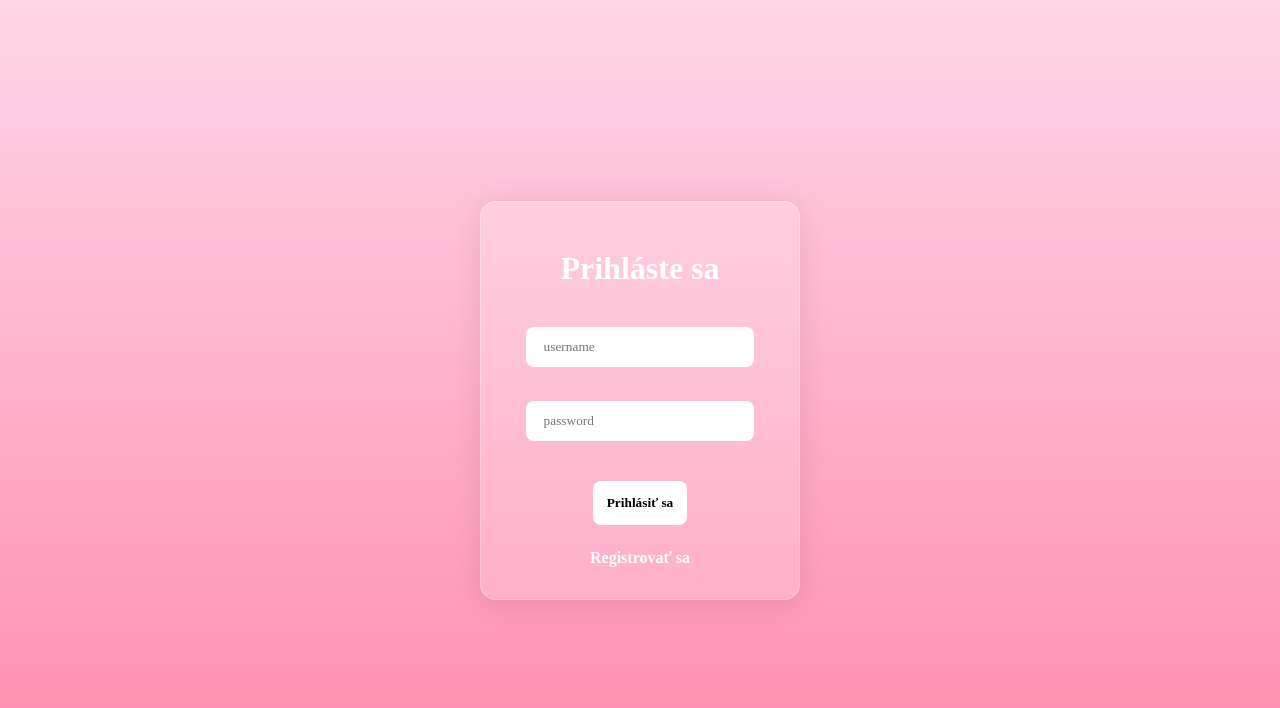
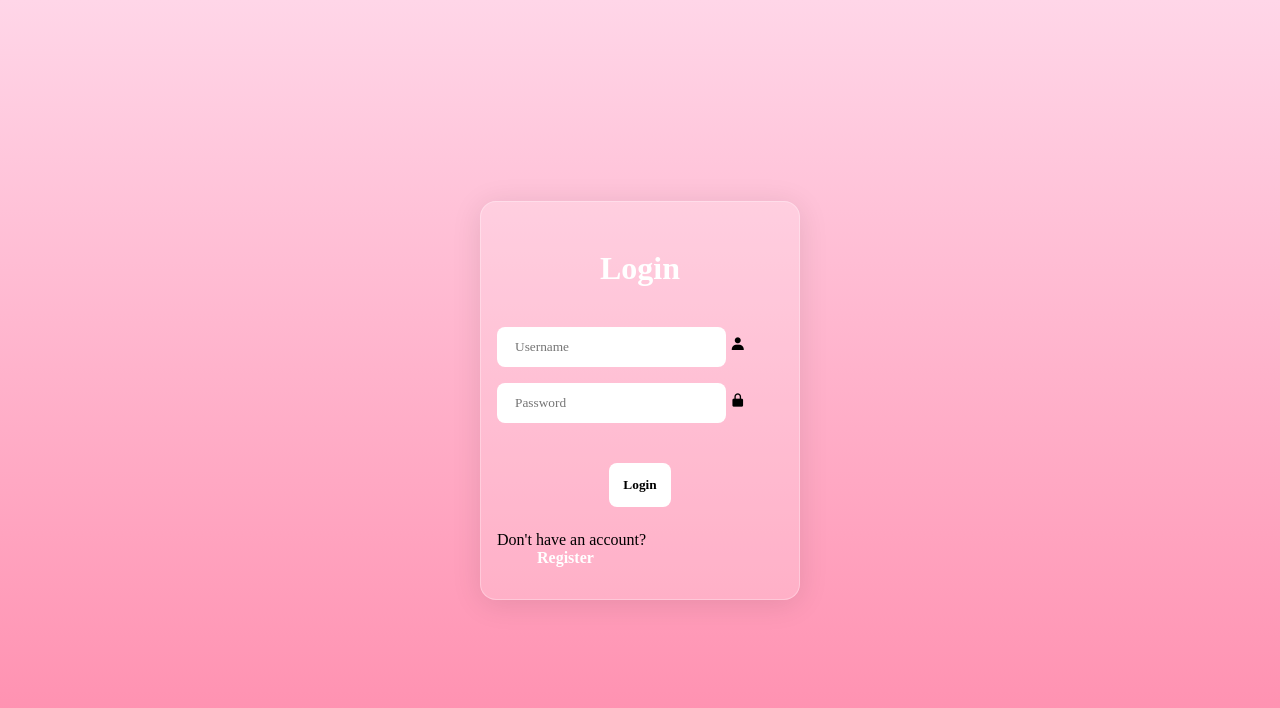
Before and after one commit to lobYno/repozitar, a PHP site: page / in a window 1280 px wide. Shown: the top 708 px of the page. Run offline with PHP 8.4, Linux system fonts and the light colour scheme.

Commit message:
Update index.php

```diff
--- a/index.php
+++ b/index.php
@@ -1,5 +1,6 @@
 <?php
 session_start();
+$error_message = '';
 
 if (isset($_POST['submit']) && !empty($_POST['username']) && !empty($_POST['password'])) {
     $servername = "localhost";
@@ -10,7 +11,7 @@ if (isset($_POST['submit']) && !empty($_POST['username']) && !empty($_POST['pass
     $conn = new mysqli($servername, $username, $password, $dbname);
 
     if ($conn->connect_error) {
-        echo "<p class='error-message'>Connection failed: " . $conn->connect_error . "</p>";
+        $error_message = "<p class='error-message'>Connection failed: " . $conn->connect_error . "</p>";
     } else {
         $sql = "SELECT * FROM t_user WHERE meno = '" . $_POST['username'] . "'";
         $result = $conn->query($sql);
@@ -25,10 +26,10 @@ if (isset($_POST['submit']) && !empty($_POST['username']) && !empty($_POST['pass
                 header("Location: welcome.php");
                 exit();
             } else {
-                echo "<p class='error-message'>Wrong password</p>";
+                $error_message = "<p class='error-message'>Wrong password</p>";
             }
         } else {
-            echo "<p class='error-message'>User not found</p>";
+            $error_message = "<p class='error-message'>User not found</p>";
         }
 
         $conn->close();
@@ -36,20 +37,34 @@ if (isset($_POST['submit']) && !empty($_POST['username']) && !empty($_POST['pass
 }
 ?>
 
-
+<!DOCTYPE html>
 <html>
 <head>
+    <meta charset="UTF-8">
+    <meta name="viewport" content="width=device-width, initial-scale=1.0">
     <title>Login form</title>
     <link rel="stylesheet" href="style.css">
+    <link href='https://unpkg.com/boxicons@2.1.4/css/boxicons.min.css' rel='stylesheet'>
 </head>
 <body>
-<div class="zaklad">
+<div class="wrapper">
+    <?php
+        echo $error_message;
+    ?>
     <form action="index.php" method="post">
-        <h1>Prihláste sa</h1>
-        <input type="text" name="username" placeholder="username" required autofocus><br>
-        <input type="password" name="password" placeholder="password" required>
-        <button type="submit" name="submit">Prihlásiť sa</button>
-        <a href="register.php" id="Register">Registrovať sa</a>
+        <h1>Login</h1>
+        <div class="input-box">
+            <input type="text" name="username" placeholder="Username" required autofocus>
+            <i class='bx bxs-user'></i>
+        </div>
+        <div class="input-box">
+            <input type="password" name="password" placeholder="Password" required>
+            <i class='bx bxs-lock-alt' ></i>
+        </div>
+        <button type="submit" name="submit" class="btn">Login</button>
+        <div class="register-link">
+            <p>Don't have an account? <a href="register.php" id="Register">Register</a></p>
+        </div>
     </form>
 </div>
 </body>
```
